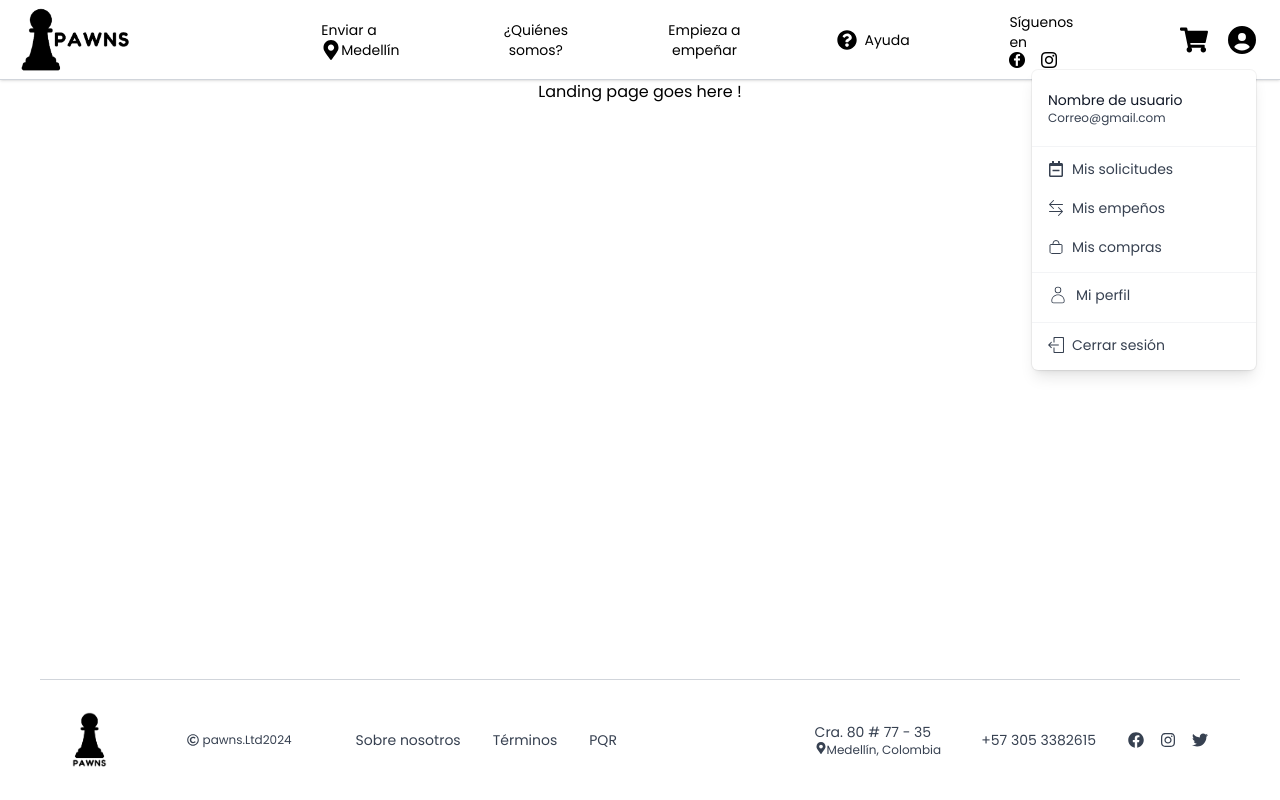
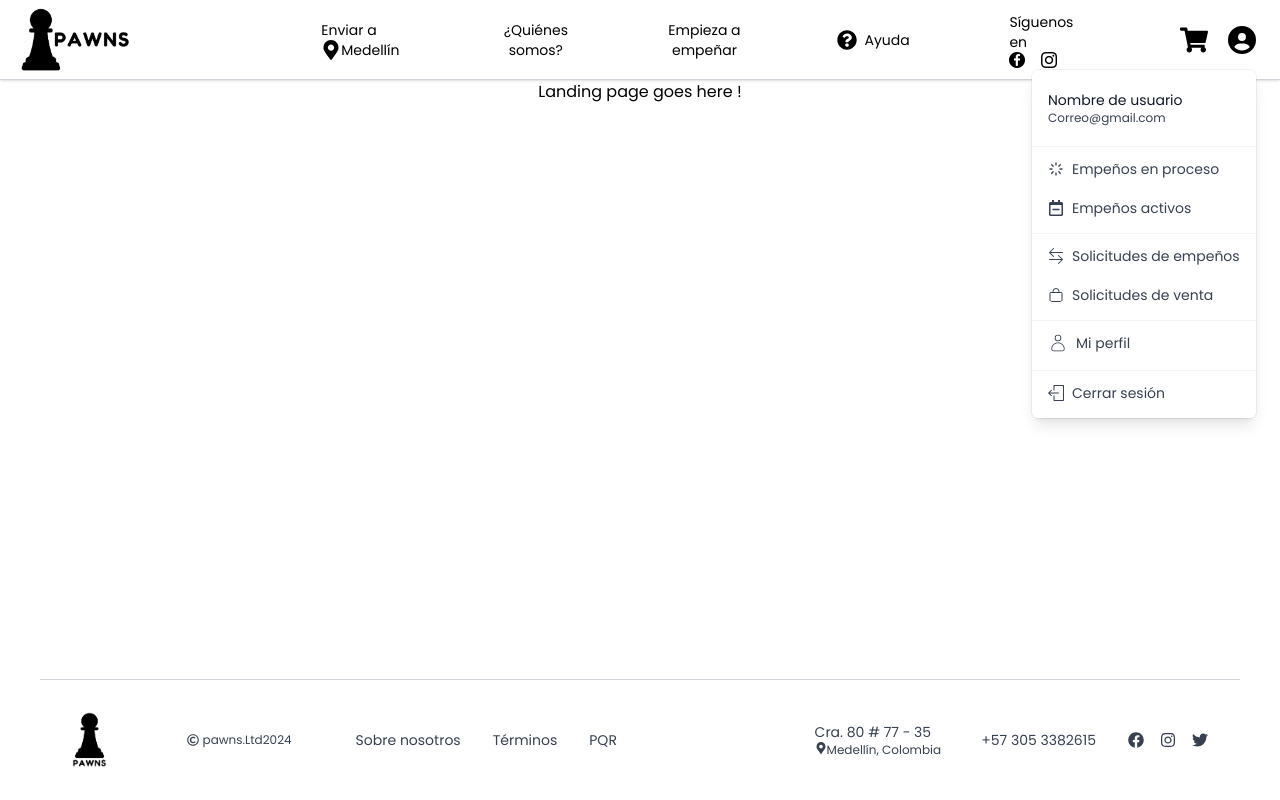
Before and after one commit to wilcar04/Pawns, a React (Vite) app: page / in a window 1280 px wide. Both pictures are taken after a click on the button 1242 px from the left and 39 px from the top of the page. Built offline with nearby package versions, Linux system fonts and the light colour scheme.

Commit message:
Admin menu comleto

```diff
--- /dev/null
+++ b/src/components/AdminMenuOptions.jsx
@@ -0,0 +1,90 @@
+import { MenuItem } from '@headlessui/react'
+import { BsArrowLeftRight } from "react-icons/bs";
+import { IoBagOutline } from "react-icons/io5";
+import { RiLoader2Fill } from "react-icons/ri";
+import { FaRegCalendarMinus } from 'react-icons/fa'
+
+function classNames(...classes) {
+    return classes.filter(Boolean).join(' ')
+  }
+
+export default function ClientMenuOptions(){
+    return (
+        <>
+            <div className="py-1">
+                <MenuItem>
+                    {({ focus }) => (
+                        <a
+                        href="#"
+                        className={classNames(
+                            focus ? 'bg-gray-100 text-gray-900' : 'text-gray-700',
+                            'block px-4 py-2 text-sm'
+                        )}
+                        >
+                            <div className="inline-flex items-center gap-x-2">
+                                <RiLoader2Fill  className='size-4'/>
+                                <span>Empeños en proceso</span>
+                            </div>
+                        </a>
+                    )}
+                </MenuItem>
+
+                <MenuItem>
+                    {({ focus }) => (
+                        <a
+                        href="#"
+                        className={classNames(
+                            focus ? 'bg-gray-100 text-gray-900' : 'text-gray-700',
+                            'block px-4 py-2 text-sm'
+                        )}
+                        >
+                            <div className="inline-flex items-center gap-x-2">
+                                <FaRegCalendarMinus className='size-4'/>
+                                <span>Empeños activos</span>
+                            </div>
+                        </a>
+                    )}
+                </MenuItem>
+            </div>
+
+            <div className="py-1">
+                <MenuItem>
+                    {({ focus }) => (
+                        <a
+                        href="#"
+                        className={classNames(
+                            focus ? 'bg-gray-100 text-gray-900' : 'text-gray-700',
+                            'block px-4 py-2 text-sm'
+                        )}
+                        >
+                            <div className="inline-flex items-center gap-x-2">
+                                <BsArrowLeftRight className='size-4'/>
+                                <span>Solicitudes de empeños</span>
+                            </div>
+
+                        </a>
+                    )}
+                </MenuItem>
+                <MenuItem>
+                    {({ focus }) => (
+                        <a
+                        href="#"
+                        className={classNames(
+                            focus ? 'bg-gray-100 text-gray-900' : 'text-gray-700',
+                            'block px-4 py-2 text-sm'
+                        )}
+                        >
+                            <div className="inline-flex items-center gap-x-2">
+                                <IoBagOutline className='size-4'/>
+                                <span>Solicitudes de venta</span>
+                            </div>
+
+                        </a>
+                    )}
+                </MenuItem>
+
+            </div>
+
+        </>
+    )
+}
--- /dev/null
+++ b/src/components/ClientMenuOptions.jsx
@@ -0,0 +1,66 @@
+import { MenuItem } from '@headlessui/react'
+import { FaRegCalendarMinus } from 'react-icons/fa'
+import { BsArrowLeftRight } from "react-icons/bs";
+import { IoBagOutline } from "react-icons/io5";
+
+function classNames(...classes) {
+    return classes.filter(Boolean).join(' ')
+  }
+
+export default function ClientMenuOptions(){
+    return (
+        <>
+        <div className="py-1">
+        <MenuItem>
+              {({ focus }) => (
+                <a
+                  href="#"
+                  className={classNames(
+                    focus ? 'bg-gray-100 text-gray-900' : 'text-gray-700',
+                    'block px-4 py-2 text-sm'
+                  )}
+                >
+                    <div className="inline-flex items-center gap-x-2">
+                        <FaRegCalendarMinus className='size-4'/>
+                        <span>Mis solicitudes</span>
+                    </div>
+                </a>
+              )}
+            </MenuItem>
+            <MenuItem>
+              {({ focus }) => (
+                <a
+                  href="#"
+                  className={classNames(
+                    focus ? 'bg-gray-100 text-gray-900' : 'text-gray-700',
+                    'block px-4 py-2 text-sm'
+                  )}
+                >
+                    <div className="inline-flex items-center gap-x-2">
+                        <BsArrowLeftRight className='size-4'/>
+                        <span>Mis empeños</span>
+                    </div>
+                </a>
+              )}
+            </MenuItem>
+            <MenuItem>
+              {({ focus }) => (
+                <a
+                  href="#"
+                  className={classNames(
+                    focus ? 'bg-gray-100 text-gray-900' : 'text-gray-700',
+                    'block px-4 py-2 text-sm'
+                  )}
+                >
+                    <div className="inline-flex items-center gap-x-2">
+                        <IoBagOutline className='size-4'/>
+                        <span>Mis compras</span>
+                    </div>
+
+                </a>
+              )}
+            </MenuItem>
+          </div>
+        </>
+    )
+}
--- a/src/components/UserMenu.jsx
+++ b/src/components/UserMenu.jsx
@@ -1,18 +1,20 @@
 import { Fragment } from 'react'
 import { Menu, MenuButton, MenuItem, MenuItems, Transition } from '@headlessui/react'
 import { FaCircleUser } from 'react-icons/fa6'
-import { FaRegCalendarMinus } from 'react-icons/fa'
-import { BsArrowLeftRight } from "react-icons/bs";
-import { IoBagOutline } from "react-icons/io5";
 import { CiUser } from "react-icons/ci";
 import { SlLogout } from "react-icons/sl";
 import { Link } from 'react-router-dom';
+import ClientMenuOptions from './ClientMenuOptions';
+import AdminMenuOptions from './AdminMenuOptions';
 
 function classNames(...classes) {
   return classes.filter(Boolean).join(' ')
 }
 
 export default function Example() {
+
+  const isClient = false
+
   return (
     <Menu as="div" className="relative inline-block text-left">
       <div>
@@ -35,57 +37,13 @@ export default function Example() {
             <h6 className='block px-4 pt-2 text-sm text-gray-900'>Nombre de usuario</h6>
             <p className='block px-4 pb-2 text-xs text-gray-700'>Correo@gmail.com</p>
           </div>
-          <div className="py-1">
-            <MenuItem>
-              {({ focus }) => (
-                <a
-                  href="#"
-                  className={classNames(
-                    focus ? 'bg-gray-100 text-gray-900' : 'text-gray-700',
-                    'block px-4 py-2 text-sm'
-                  )}
-                >
-                    <div className="inline-flex items-center gap-x-2">
-                        <FaRegCalendarMinus className='size-4'/>
-                        <span>Mis solicitudes</span>
-                    </div>
-                </a>
-              )}
-            </MenuItem>
-            <MenuItem>
-              {({ focus }) => (
-                <a
-                  href="#"
-                  className={classNames(
-                    focus ? 'bg-gray-100 text-gray-900' : 'text-gray-700',
-                    'block px-4 py-2 text-sm'
-                  )}
-                >
-                    <div className="inline-flex items-center gap-x-2">
-                        <BsArrowLeftRight className='size-4'/>
-                        <span>Mis empeños</span>
-                    </div>
-                </a>
-              )}
-            </MenuItem>
-            <MenuItem>
-              {({ focus }) => (
-                <a
-                  href="#"
-                  className={classNames(
-                    focus ? 'bg-gray-100 text-gray-900' : 'text-gray-700',
-                    'block px-4 py-2 text-sm'
-                  )}
-                >
-                    <div className="inline-flex items-center gap-x-2">
-                        <IoBagOutline className='size-4'/>
-                        <span>Mis compras</span>
-                    </div>
 
-                </a>
-              )}
-            </MenuItem>
-          </div>
+          { isClient ?
+            <ClientMenuOptions />
+            :
+            <AdminMenuOptions />
+          }
+
           <div className="py-1">
             <MenuItem>
               {({ focus }) => (
@@ -104,6 +62,7 @@ export default function Example() {
               )}
             </MenuItem>
           </div>
+
           <div className="py-1">
             <MenuItem>
               {({ focus }) => (
```
